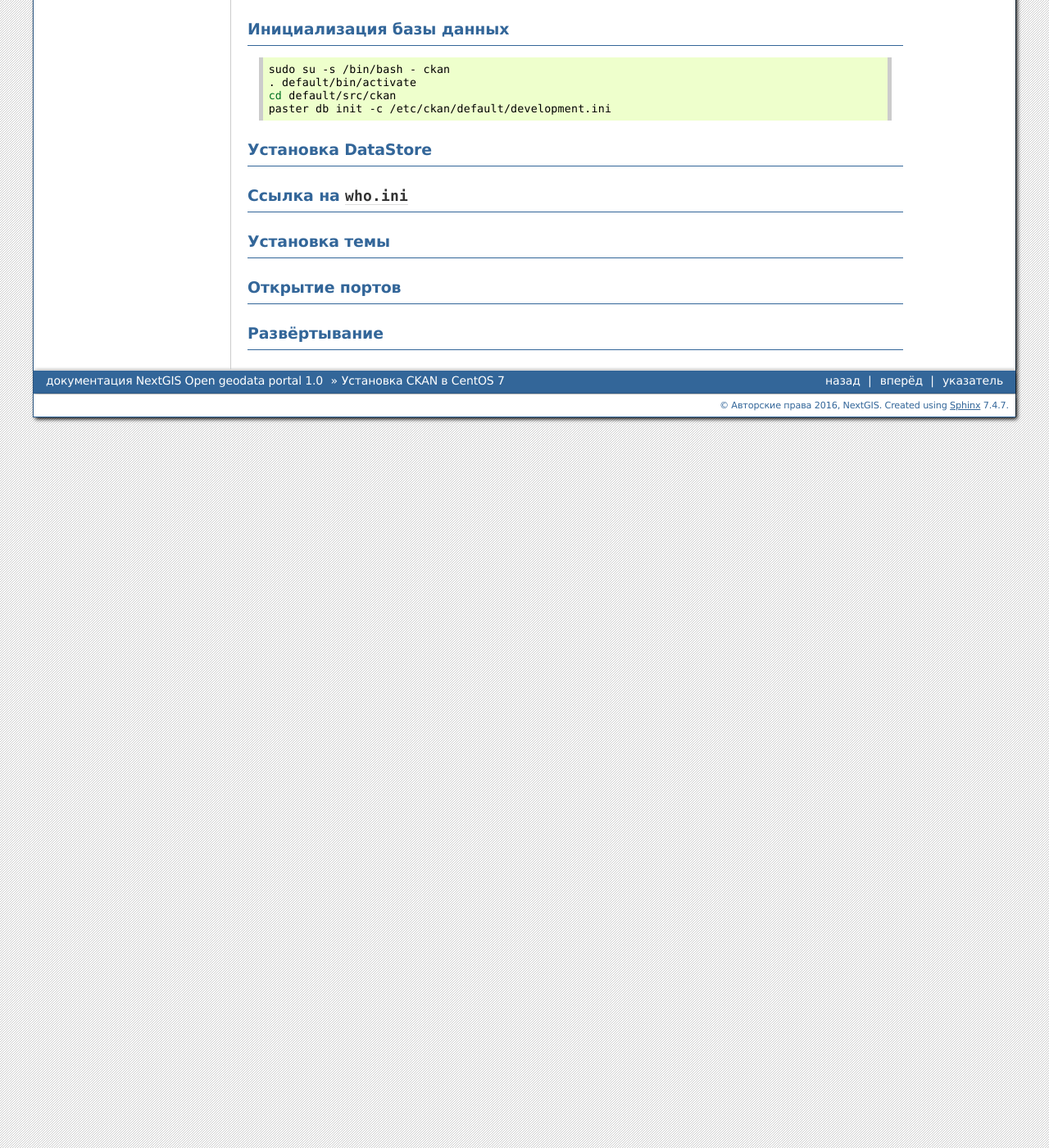
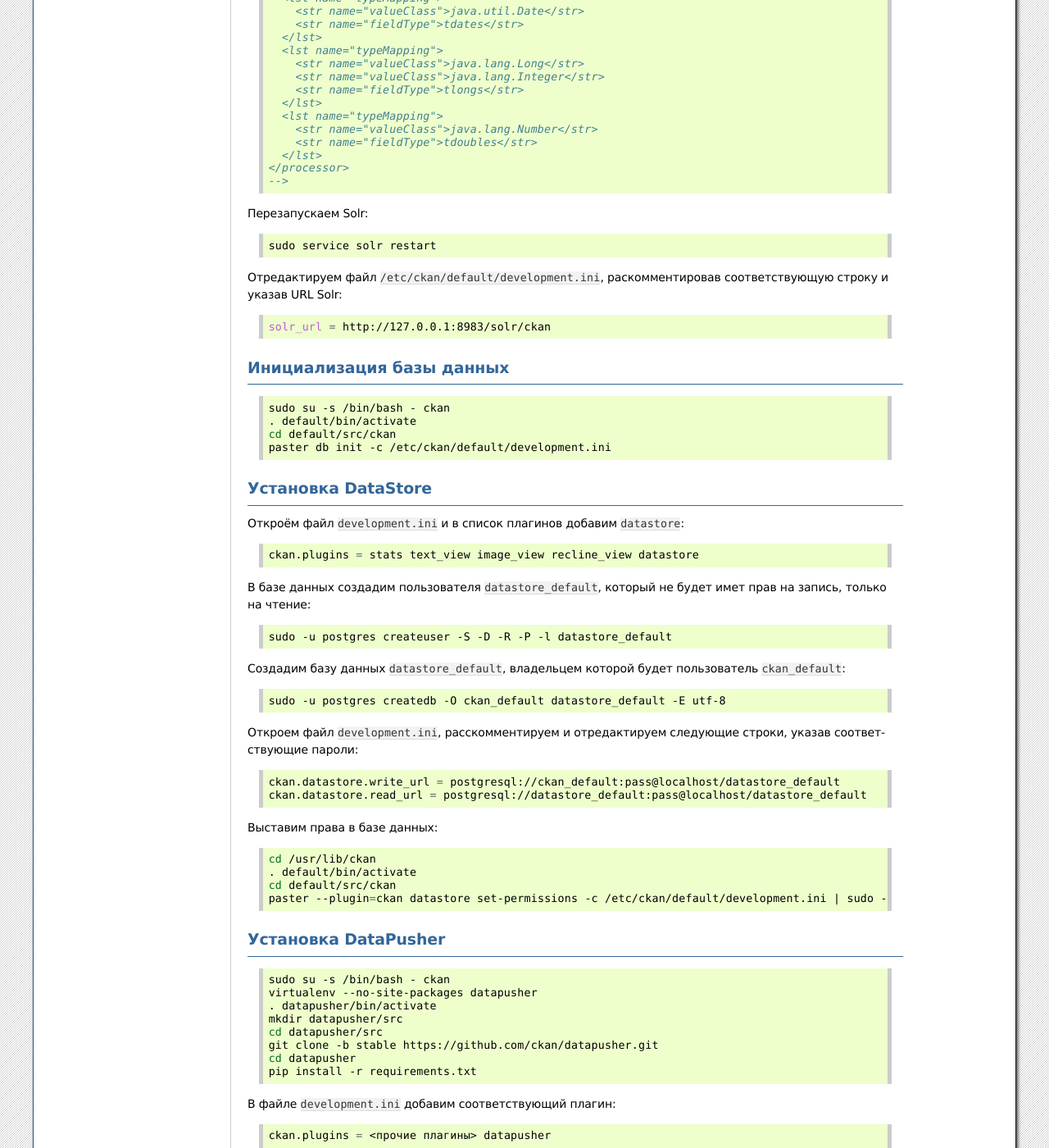
Before and after one commit to nextgis/docs_ogportal, a Sphinx documentation site: the page built from source/install.rst, in a window 1280 px wide and 1400 px high, scrolled down 3366 px. Shown: the whole window at 82% size. Built offline with Sphinx 7.4.7, drawn with Linux system fonts in a browser that asks for light colours; formulas are drawn with MathJax 3; some of the changed text lies outside the part shown.

Commit message:
Установка DataStore и DataPusher

```diff
--- a/source/install.rst
+++ b/source/install.rst
@@ -141,7 +141,7 @@
 
 .. code:: bash
 
-    su -s /bin/bash - ckan
+    sudo su -s /bin/bash - ckan
     . default/bin/activate
     cd /usr/lib/ckan/default/src/ckan
     paster make-config ckan /etc/ckan/default/development.ini
@@ -231,6 +231,33 @@
     </initParams>
     -->
 
+Также закомментируйте этот элемент:
+
+.. code:: xml
+
+    <!--
+    <processor class="solr.AddSchemaFieldsUpdateProcessorFactory">
+      <str name="defaultFieldType">strings</str>
+      <lst name="typeMapping">
+        <str name="valueClass">java.lang.Boolean</str>
+        <str name="fieldType">booleans</str>
+      </lst>
+      <lst name="typeMapping">
+        <str name="valueClass">java.util.Date</str>
+        <str name="fieldType">tdates</str>
+      </lst>
+      <lst name="typeMapping">
+        <str name="valueClass">java.lang.Long</str>
+        <str name="valueClass">java.lang.Integer</str>
+        <str name="fieldType">tlongs</str>
+      </lst>
+      <lst name="typeMapping">
+        <str name="valueClass">java.lang.Number</str>
+        <str name="fieldType">tdoubles</str>
+      </lst>
+    </processor>
+    -->
+
 Перезапускаем Solr:
 
 .. code:: bash
@@ -259,13 +286,99 @@
 Установка DataStore
 -------------------
 
+Откроём файл ``development.ini`` и в список плагинов добавим
+``datastore``:
+
+.. code:: bash
+
+    ckan.plugins = stats text_view image_view recline_view datastore
+
+В базе данных создадим пользователя ``datastore_default``, который
+не будет имет прав на запись, только на чтение:
+
+.. code:: bash
+
+    sudo -u postgres createuser -S -D -R -P -l datastore_default
+
+Создадим базу данных ``datastore_default``, владельцем которой будет
+пользователь ``ckan_default``:
+
+.. code:: bash
+
+    sudo -u postgres createdb -O ckan_default datastore_default -E utf-8
+
+Откроем файл ``development.ini``, расскомментируем и отредактируем
+следующие строки, указав соответствующие пароли:
+
+.. code:: bash
+
+    ckan.datastore.write_url = postgresql://ckan_default:pass@localhost/datastore_default
+    ckan.datastore.read_url = postgresql://datastore_default:pass@localhost/datastore_default
+
+Выставим права в базе данных:
+
+.. code:: bash
+
+    cd /usr/lib/ckan
+    . default/bin/activate
+    cd default/src/ckan
+    paster --plugin=ckan datastore set-permissions -c /etc/ckan/default/development.ini | sudo -u postgres psql --set ON_ERROR_STOP=1
+
+
+Установка DataPusher
+--------------------
+
+.. code:: bash
+
+    sudo su -s /bin/bash - ckan
+    virtualenv --no-site-packages datapusher
+    . datapusher/bin/activate
+    mkdir datapusher/src
+    cd datapusher/src
+    git clone -b stable https://github.com/ckan/datapusher.git
+    cd datapusher
+    pip install -r requirements.txt
+
+
+В файле ``development.ini`` добавим соответствующий плагин:
+
+.. code:: bash
+
+    ckan.plugins = <прочие плагины> datapusher
+
+Также раскомментируйте следующие строки:
+
+.. code:: bash
+
+    ckan.datapusher.formats = csv xls xlsx tsv application/csv application/vnd.ms-excel application/vnd.openxmlformats-officedocument.spreadsheetml.sheet
+    ckan.datapusher.url = http://127.0.0.1:8800/
+
 
 Ссылка на ``who.ini``
 ---------------------
 
+Файл ``who.ini`` (конфигурационный файл Repoze.who) должен располагаться
+в той же директории, что и конфигурационный файл CKAN:
+
+.. code:: bash
+
+    ln -s /usr/lib/ckan/default/src/ckan/who.ini /etc/ckan/default/who.ini
+
+
+Дополнительные настройки
+------------------------
+
 
 Установка темы
 --------------
+
+
+Установка плагинов
+------------------
+
+
+Исправления текущего кода
+-------------------------
 
 
 Открытие портов
```
Also changed, not shown: other parts of source/install.rst (+1 -1 lines).
